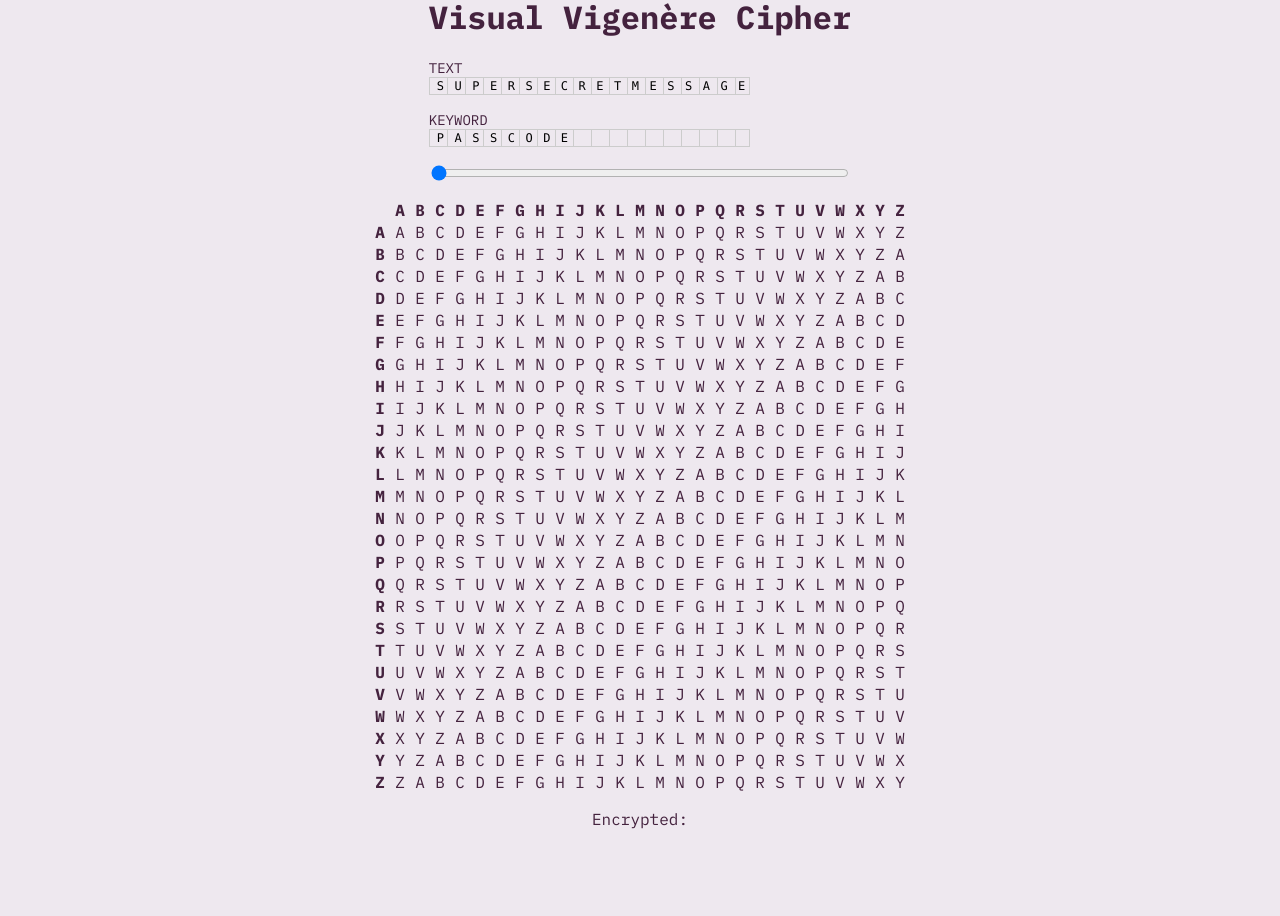
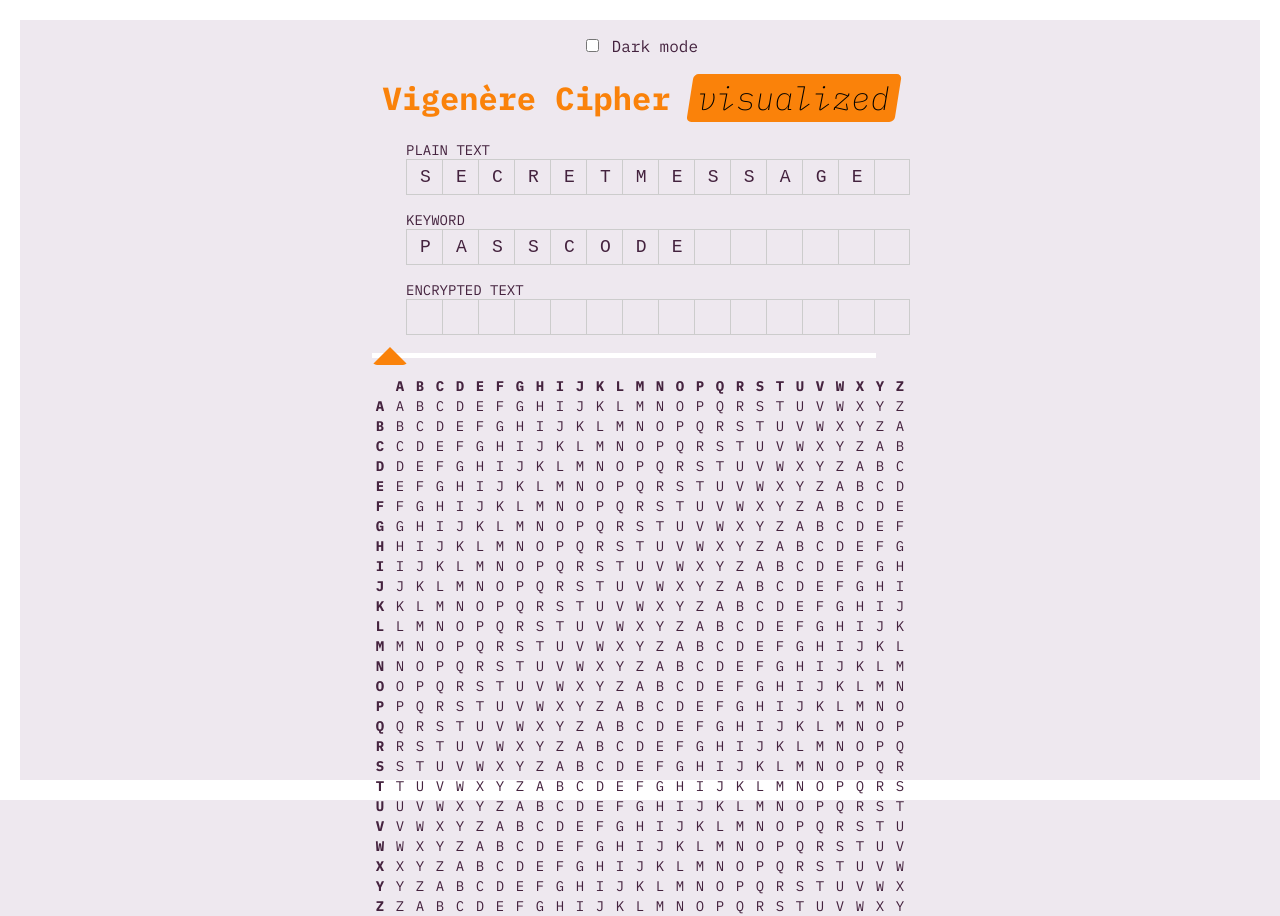
Before and after one commit to peippo/vigenere-cipher-visualized, a React (Create React App) app: page / in a window 1280 px wide. Before the commit the page ends 829 px from the top, so only its background shows below. Built offline with nearby package versions, Linux system fonts and the light colour scheme.

Commit message:
Adjust result slider

```diff
--- a/src/App.js
+++ b/src/App.js
@@ -1,37 +1,15 @@
-import { useState, useEffect } from "react";
+import { useState } from "react";
 import styled, { ThemeProvider } from "styled-components";
-import { initializeKeyword, encrypt } from "./utils";
 import { GlobalStyles, lightTheme, darkTheme } from "./theme";
-import Input from "./components/Input";
+import Controls from "./components/Controls";
 import Tabula from "./components/Tabula";
 import ThemeSwitcher from "./components/ThemeSwitcher";
 
 const App = () => {
-	const [plainText, setPlainText] = useState("SUPERSECRETMESSAGE");
-	const [keyword, setKeyword] = useState("PASSCODE");
 	const [result, setResult] = useState();
 	const [step, setStep] = useState(0);
 	const [theme, setTheme] = useState("light");
 	const isDarkTheme = theme === "dark";
-	let visibleResult;
-
-	useEffect(() => {
-		let initializedKeyword;
-
-		if (keyword.length > 0) {
-			initializedKeyword = initializeKeyword(plainText, keyword);
-			setResult(encrypt(plainText, initializedKeyword));
-		}
-	}, [plainText, keyword]);
-
-	const handleChange = (event, setter) => {
-		setter(event.target.value.toUpperCase());
-		setStep(0);
-	};
-
-	if (result) {
-		visibleResult = result["string"].split("").slice(0, step);
-	}
 
 	return (
 		<ThemeProvider theme={isDarkTheme ? darkTheme : lightTheme}>
@@ -39,41 +17,19 @@ const App = () => {
 			<ThemeSwitcher isDarkTheme={isDarkTheme} setTheme={setTheme} />
 
 			<Header>
-				<h1>Visual Vigenère Cipher</h1>
+				<Heading>
+					Vigenère Cipher <Subtag>visualized</Subtag>
+				</Heading>
 
-				<Label>
-					Text
-					<Input
-						value={plainText}
-						onChange={(event) => handleChange(event, setPlainText)}
-						setStep={setStep}
-					/>
-				</Label>
-				<Label>
-					Keyword
-					<Input
-						value={keyword}
-						onChange={(event) => handleChange(event, setKeyword)}
-						setStep={setStep}
-					/>
-				</Label>
-				<Label>
-					<input
-						type="range"
-						min="0"
-						max={plainText.length}
-						value={step}
-						onChange={(event) => setStep(event.target.value)}
-						step="1"
-					/>
-				</Label>
+				<Controls
+					result={result}
+					setResult={setResult}
+					step={step}
+					setStep={setStep}
+				/>
 			</Header>
 
 			{result && <Tabula indices={result.indices} step={step} />}
-
-			<p>
-				Encrypted: <strong>{visibleResult}</strong>
-			</p>
 		</ThemeProvider>
 	);
 };
@@ -83,12 +39,30 @@ const Header = styled.header`
 	flex-direction: column;
 `;
 
-const Label = styled.label`
-	display: flex;
-	flex-direction: column;
-	margin-bottom: 1rem;
-	font-size: 0.875rem;
-	text-transform: uppercase;
+const Heading = styled.h1`
+	color: var(--theme-color-primary);
+	text-align: center;
+`;
+
+const Subtag = styled.span`
+	color: black;
+	font-weight: 200;
+	font-style: italic;
+	padding: 0.1em 0.25em;
+	position: relative;
+
+	&:after {
+		content: "";
+		position: absolute;
+		left: 0;
+		top: 0;
+		width: 100%;
+		height: 100%;
+		background-color: var(--theme-color-primary);
+		z-index: -1;
+		border-radius: 5px;
+		transform: skew(-9deg);
+	}
 `;
 
 export default App;
--- /dev/null
+++ b/src/components/Controls.js
@@ -0,0 +1,119 @@
+import { useState, useEffect } from "react";
+import styled from "styled-components";
+import { initializeKeyword, encrypt } from "../utils";
+import Input from "./Input";
+
+const Controls = ({ result, setResult, step, setStep }) => {
+	const [plainText, setPlainText] = useState("SECRETMESSAGE");
+	const [keyword, setKeyword] = useState("PASSCODE");
+	let visibleResult;
+
+	useEffect(() => {
+		let initializedKeyword;
+
+		if (keyword.length > 0) {
+			initializedKeyword = initializeKeyword(plainText, keyword);
+			setResult(encrypt(plainText, initializedKeyword));
+		}
+	}, [setResult, plainText, keyword]);
+
+	if (result) {
+		visibleResult = result["string"].split("").slice(0, step);
+		visibleResult = visibleResult.join("");
+	}
+
+	const handleChange = (event, setter) => {
+		setter(event.target.value.toUpperCase());
+		setStep(0);
+	};
+
+	return (
+		<Container>
+			<InputsContainer>
+				<Label>
+					Plain text
+					<Input
+						value={plainText}
+						onChange={(event) => handleChange(event, setPlainText)}
+						contentType="source"
+					/>
+				</Label>
+				<Label>
+					Keyword
+					<Input
+						value={keyword}
+						onChange={(event) => handleChange(event, setKeyword)}
+						contentType="key"
+					/>
+				</Label>
+				<Label>
+					Encrypted text
+					<Input
+						value={visibleResult ? visibleResult : ""}
+						contentType="result"
+						disabled
+					/>
+				</Label>
+			</InputsContainer>
+			<Label>
+				<Range
+					type="range"
+					min="0"
+					max={plainText.length}
+					lengthCount={plainText.length}
+					value={step}
+					onChange={(event) => setStep(event.target.value)}
+					step="1"
+				/>
+			</Label>
+		</Container>
+	);
+};
+
+const Container = styled.div`
+	width: ${(props) => props.theme.containerWidth};
+`;
+
+const Label = styled.label`
+	display: flex;
+	flex-direction: column;
+	margin-bottom: 1rem;
+	font-size: 0.875rem;
+	text-transform: uppercase;
+`;
+
+const InputsContainer = styled.div`
+	padding: 0 0 0 ${(props) => props.theme.inputCellSize};
+`;
+
+const Range = styled.input`
+	-webkit-appearance: none;
+	width: 100%;
+	width: ${(props) =>
+		`calc(${props.lengthCount + 1} * ${props.theme.inputCellSize})`};
+
+	&::-webkit-slider-thumb {
+		-webkit-appearance: none;
+		width: ${(props) => props.theme.rangeThumbSize};
+		border-bottom: ${(props) => props.theme.rangeThumbSize} solid
+			var(--theme-color-primary);
+		border-left: ${(props) => props.theme.rangeThumbSize} solid transparent;
+		border-right: ${(props) => props.theme.rangeThumbSize} solid transparent;
+		cursor: pointer;
+		margin-top: -6px;
+		position: relative;
+		border-radius: 5px;
+	}
+
+	&::-webkit-slider-runnable-track {
+		width: 100%;
+		height: 5px;
+		cursor: pointer;
+		box-shadow: 1px 1px 1px rgba(0, 0, 0, 0), 0px 0px 1px rgba(13, 13, 13, 0);
+		background: white;
+		border-radius: 20px;
+		border: 0;
+	}
+`;
+
+export default Controls;
--- a/src/components/Input.js
+++ b/src/components/Input.js
@@ -1,6 +1,6 @@
 import styled from "styled-components";
 
-const Input = ({ value, onChange }) => {
+const Input = ({ value, onChange, contentType, step, ...props }) => {
 	const handleKeyPress = (event) => {
 		// Backspace, Tab, Enter, Shift, Arrow left, Arrow right
 		const permittedSpecialKeys = [8, 9, 13, 16, 37, 39];
@@ -19,19 +19,22 @@ const Input = ({ value, onChange }) => {
 			value={value}
 			onChange={onChange}
 			onKeyDown={handleKeyPress}
+			contentType={contentType}
+			{...props}
 		/>
 	);
 };
 
 const StyledInput = styled.input`
+	color: ${(props) => props.theme.text};
 	border: 1px solid #ccc;
 	background: linear-gradient(to left, #ccc 1px, transparent 0);
-	background-size: 18px 1px;
-	width: 321px;
-	font: 12px monaco, monospace;
-	letter-spacing: 10.5px;
-	text-indent: 5px;
+	background-size: ${(props) => props.theme.inputCellSize} 1px;
+	font: 18px monospace;
+	letter-spacing: ${(props) => `calc(${props.theme.inputCellSize} / 1.43)`};
+	text-indent: 11px;
 	text-transform: uppercase;
+	height: ${(props) => props.theme.inputCellSize};
 `;
 
 export default Input;
--- a/src/components/Tabula.js
+++ b/src/components/Tabula.js
@@ -53,7 +53,7 @@ const Table = styled.table`
 	position: relative;
 	border-spacing: 0;
 	text-align: center;
-	font-size: 16px;
+	font-size: 14px;
 	border-collapse: collapse;
 
 	&:after {
--- a/src/index.css
+++ b/src/index.css
@@ -1,3 +1,8 @@
+:root {
+	--heading-font-weight: 700;
+	--theme-color-primary: rgb(250, 130, 10);
+}
+
 *,
 *::before,
 *::after {
@@ -25,7 +30,6 @@ code {
 main {
 	display: flex;
 	flex-direction: column;
-	justify-content: center;
 	align-items: center;
 }
 
--- a/src/theme/index.js
+++ b/src/theme/index.js
@@ -4,17 +4,23 @@ export const GlobalStyles = createGlobalStyle`
     body {
         background: ${({ theme }) => theme.body};
         color: ${({ theme }) => theme.text};
-        transition: background 0.2s ease-in, color 0.2s ease-in;
+        transition: background 0.2s ease-in, color 0.2s ease-in, border 0.2s ease-in;
+        border: 20px solid ${({ theme }) => theme.bodyBorder};
+        padding: 1rem;
     }
 `;
 
 const generalStyles = {
 	cellSize: "20px",
+	containerWidth: "540px", // Alphabet count * cellSize
+	inputCellSize: "36px",
+	rangeThumbSize: "18px",
 };
 
 export const lightTheme = {
 	body: "rgb(238, 232, 239)",
 	text: "rgb(68, 34, 62)",
+	bodyBorder: "rgb(255, 255, 255)",
 	sourceHighlight: "salmon",
 	keyHighlight: "palegreen",
 	resultHighlight: "lightcyan",
@@ -23,8 +29,9 @@ export const lightTheme = {
 };
 
 export const darkTheme = {
-	body: "rgb(26, 6, 30)",
+	body: "rgb(23, 27, 30)",
 	text: "rgb(214, 194, 219)",
+	bodyBorder: "rgb(33, 37, 40)",
 	sourceHighlight: "darkred",
 	keyHighlight: "seagreen",
 	resultHighlight: "darkcyan",
```
